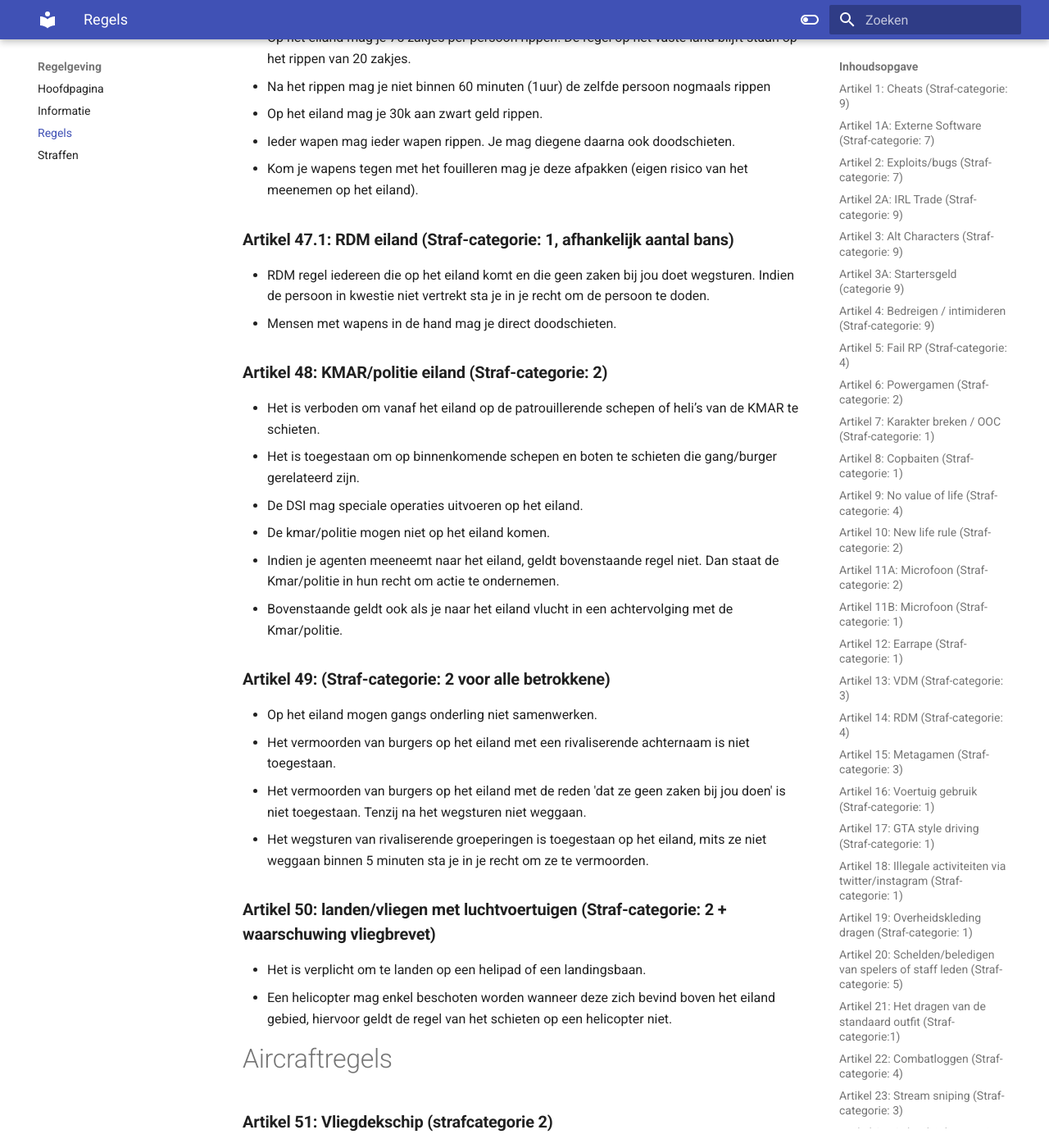
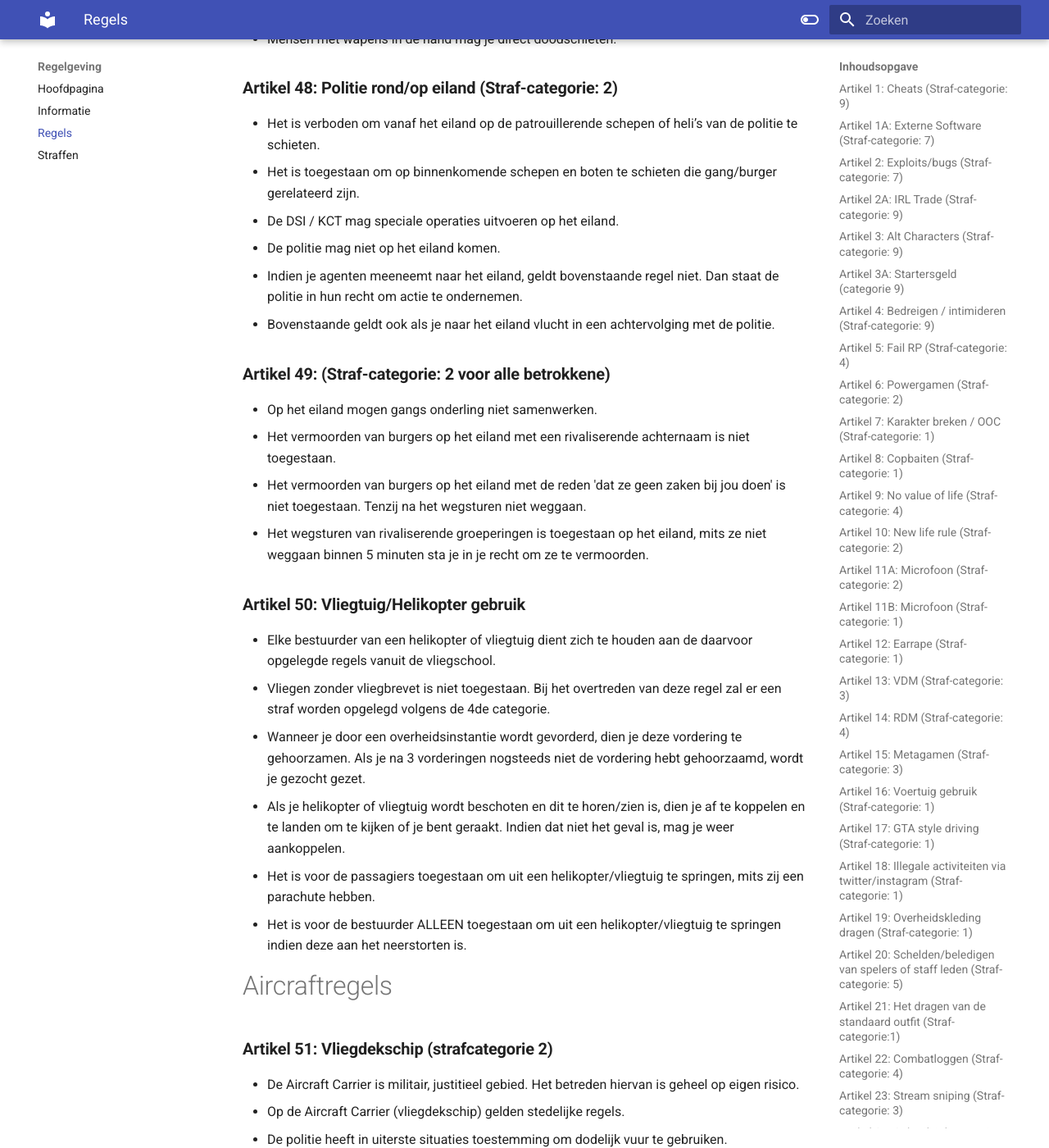
Before and after one commit to ZuiderVeenRP/apv, an MkDocs documentation site: the page built from docs/algemeen.md, in a window 1280 px wide and 1400 px high, scrolled down 19931 px. Shown: the whole window at 82% size. Built offline with MkDocs 1.6.1 and Material for MkDocs 9.7.7, drawn with Linux system fonts in a browser that asks for light colours; comment, search, counter and statistics services are not loaded; some of the changed text lies outside the part shown.

Commit message:
Update algemeen.md

```diff
--- a/docs/algemeen.md
+++ b/docs/algemeen.md
@@ -59,13 +59,6 @@
    - Praten terwijl je dood bent is niet toegestaan. Wanneer je op een manier gedood wordt dat tegen de server regels is, maak je een report aan.
    - een scenario waar je eigen belang en niet dat van een ander in acht genomen wordt. Of waarbij de roleplay van anderen ingevuld wordt
      voor eigen belangen en tot onrealistische dwang de scenario veranderd zal gezien worden als Fail RP.
-   - Elk bestuurder van een helikopter dient zich te houden aan de daarvoor opgelegde regels vanuit de vliegschool.
-   - Wanneer een helikopter/vliegtuig gevorderd wordt door de politie, dient deze direct het gebied te verlaten en mag niet terug
-     komen in dat gebied.
-   - Wanneer je gevorderd wordt door een overheidsinstantie, dien je hier aan te voldoen. Bij het niet voldoen zal straf-categorie 2 opgelegd worden. Mocht je na 3 vorderingen niet aan de vordering voldoen
-     dan zal er straff-categorie 2 opgelegd worden en een warn op je vliegbrevet.
-   - Als een heli beschoten wordt en dit te horen/zien is in de heli, dient de heli af te koppelen en te landen om te kijken of de heli is geraakt. Is dit niet het geval dan mag men weer aankoppelen.
-     Bij het niet voldoen zal straf-categorie 2 opgelegd worden.
    - **Indien een speler geen intentie toont om te roleplayen, staat een stafflid in zijn/haar recht om een straf uit te delen volgens de 9de categorie.**
 
 ### **Artikel 6: Powergamen (Straf-categorie: 2)**
@@ -201,7 +193,7 @@
 
 ### **Artikel 19: Overheidskleding dragen (Straf-categorie: 1)**
    - Jezelf voordoen als overheidspersoneel is niet toegestaan.
-   - Het dragen van kogelwerende vesten met een politie/kmar logo of welke valt onder overheidsdragende vesten is niet toegestaan.
+   - Het dragen van kogelwerende vesten met een politie logo of welke valt onder overheidsdragende vesten is niet toegestaan.
    - Het dragen van ANWB en/of Ambulance kleding en/of accessoires, zoals tassen is niet toegestaan.
 
 ### **Artikel 20: Schelden/beledigen van spelers of staff leden (Straf-categorie: 5)**
@@ -277,8 +269,8 @@
 - Een OV mag niet gecounterd worden tot 1 uur na de OV. Hieronder valt ook het rippen van de wapens. Van diegene die de OV gedaan hebben.
 - De onderhandelaar mag niet worden beschoten of worden gegijzeld tijdens een onderhandeling.
 - Vrienden als hostage nemen is niet toegestaan.
-- Minimale aantal politie/kmar in dienst voor een kleine bank en winkel is 4.
-- Minimale aantal politie/kmar in dienst voor een grote bank, jacht of humane labs is 7.
+- Minimale aantal politie in dienst voor een kleine bank en winkel is 4.
+- Minimale aantal politie in dienst voor een grote bank, jacht of humane labs is 7.
 - Maximale outside shooters:
 > 2 Winkel </br>
 > 3 Juwelier / Politie Bureau Blokkenpark / Lifeinvader & Tequi-la-la </br>
@@ -299,7 +291,7 @@
 - Witwassers overvallen is enkel toegestaan wanneer er gezien is dat de persoon het desbetreffende voertuig uit de cirkel haalt en/of op de witwas locatie de desbetreffende handeling uitvoert.
   - Het campen op de spawnlocaties van het voertuig en/of witwas locaties is niet toegestaan.
 - Je mag al het zwart geld rippen wat de groep witwassers bij zich hebben, of het witgeld wanneer je bewijs hebt dat iemand bezig is met witwassen. Dit geldt ook voor de bijrijdende voertuigen/convooi.
-- Het rippen van witwassers is toegestaan met 0 politie en 0 kmar.
+- Het rippen van witwassers is toegestaan met 0 politie.
 - Het omzeilen van de maximale aantal leden van een groepering (20), leidt tot directe ontbinding van de gang en/of officieelheid van de gang.
 - Het is verboden om nep meldingen te maken in de omgeving van een ganghuis met de intentie tot uitlokken van de criminelen, of het in de problemen werken van de rivaliserende groep.
 
@@ -312,13 +304,13 @@
 - Indien je onbewust voor een 2de keer wordt doodgeschoten in een gangwar omdat je op een bepaalde plek bent, is dit op eigen risico. Indien men er vanaf weet en je bewust nog een keer shoot, zal dit vallen onder artikel 14.
 
 ### **Artikel 32.2: Ontvoeren (Straf-categorie: 1)**
-- Het ontvoeren van burgers is toegestaan vanaf minimaal 2 politie/kmar in dienst.
+- Het ontvoeren van burgers is toegestaan vanaf minimaal 2 politie in dienst.
 - Een agent mag pas ontvoerd worden vanaf 4 agenten. Er moeten dus altijd 3 andere agenten in dienst zijn voordat je 1 agent mag ontvoeren. Er moeten dus 8 agenten indienst zijn om 2 agenten te ontvoeren enzovoort.
-  bij 7+ politie en 7+ kmar vervalt deze regel.
+  bij 7+ politie vervalt deze regel.
 - Een persoon mag je maximaal 90 minuten ontvoeren.
 - Het maximale bedrag wat je mag eisen voor een burger is 30k per burger.
-- Het maximale bedrag wat je mag eisen voor een indienst politie/kmar agent is 50k per ontvoerde politie/kmar agent.
-- Het maximale bedrag wat de politie/kmar mag geven is 500K.
+- Het maximale bedrag wat je mag eisen voor een indienst politie agent is 50k per ontvoerde politie agent.
+- Het maximale bedrag wat de politie mag geven is 500K.
 
 ### **Artikel 33: Maximaal toegestaan aantal leden criminele organisaties**
 - Het aantal toegestane leden in een criminele organisatie is 20 leden.
@@ -451,31 +443,34 @@
 - RDM regel iedereen die op het eiland komt en die geen zaken bij jou doet wegsturen. Indien de persoon in kwestie niet vertrekt sta je in je recht om de persoon te doden.
 - Mensen met wapens in de hand mag je direct doodschieten.
 
-### **Artikel 48: KMAR/politie eiland (Straf-categorie: 2)**
-- Het is verboden om vanaf het eiland op de patrouillerende schepen of heli’s van de KMAR te schieten.
+### **Artikel 48: Politie rond/op eiland (Straf-categorie: 2)**
+- Het is verboden om vanaf het eiland op de patrouillerende schepen of heli’s van de politie te schieten.
 - Het is toegestaan om op binnenkomende schepen en boten te schieten die gang/burger gerelateerd zijn.
-- De DSI mag speciale operaties uitvoeren op het eiland.
-- De kmar/politie mogen niet op het eiland komen.
-- Indien je agenten meeneemt naar het eiland, geldt bovenstaande regel niet. Dan staat de Kmar/politie in hun recht om actie te ondernemen.
-- Bovenstaande geldt ook als je naar het eiland vlucht in een achtervolging met de Kmar/politie.
+- De DSI / KCT mag speciale operaties uitvoeren op het eiland.
+- De politie mag niet op het eiland komen.
+- Indien je agenten meeneemt naar het eiland, geldt bovenstaande regel niet. Dan staat de politie in hun recht om actie te ondernemen.
+- Bovenstaande geldt ook als je naar het eiland vlucht in een achtervolging met de politie.
 
 ### **Artikel 49: (Straf-categorie: 2 voor alle betrokkene)**
 - Op het eiland mogen gangs onderling niet samenwerken.
 - Het vermoorden van burgers op het eiland met een rivaliserende achternaam is niet toegestaan.
 - Het vermoorden van burgers op het eiland met de reden  'dat ze geen zaken bij jou doen' is niet toegestaan. Tenzij na het wegsturen niet weggaan.
--  Het wegsturen van rivaliserende groeperingen is toegestaan op het eiland, mits ze niet weggaan binnen 5 minuten sta je in je recht om ze te vermoorden.
+- Het wegsturen van rivaliserende groeperingen is toegestaan op het eiland, mits ze niet weggaan binnen 5 minuten sta je in je recht om ze te vermoorden.
 
-### **Artikel 50: landen/vliegen met luchtvoertuigen (Straf-categorie: 2 + waarschuwing vliegbrevet)**
-- Het is verplicht om te landen op een helipad of een landingsbaan.
-- Een helicopter mag enkel beschoten worden wanneer deze zich bevind boven het eiland gebied, hiervoor geldt de regel van het schieten op een helicopter niet.
+### **Artikel 50: Vliegtuig/Helikopter gebruik**
+- Elke bestuurder van een helikopter of vliegtuig dient zich te houden aan de daarvoor opgelegde regels vanuit de vliegschool.
+- Vliegen zonder vliegbrevet is niet toegestaan. Bij het overtreden van deze regel zal er een straf worden opgelegd volgens de 4de categorie.
+- Wanneer je door een overheidsinstantie wordt gevorderd, dien je deze vordering te gehoorzamen. Als je na 3 vorderingen nogsteeds niet de vordering hebt gehoorzaamd, wordt je gezocht gezet.
+- Als je helikopter of vliegtuig wordt beschoten en dit te horen/zien is, dien je af te koppelen en te landen om te kijken of je bent geraakt. Indien dat niet het geval is, mag je weer aankoppelen.
+- Het is voor de passagiers toegestaan om uit een helikopter/vliegtuig te springen, mits zij een parachute hebben.
+- Het is voor de bestuurder ALLEEN toegestaan om uit een helikopter/vliegtuig te springen indien deze aan het neerstorten is.
 
 # Aircraftregels
 
 ### **Artikel 51: Vliegdekschip (strafcategorie 2)**
 - De Aircraft Carrier is militair, justitieel gebied. Het betreden hiervan is geheel op eigen risico.
 - Op de Aircraft Carrier (vliegdekschip) gelden stedelijke regels.
-- De KMAR/POLITIE heeft in uiterste situaties toestemming om dodelijk vuur te gebruiken.
-- De Aircraft Carrier betreft een NoFlightZone.
+- De politie heeft in uiterste situaties toestemming om dodelijk vuur te gebruiken.
 - Het landen, blijven hangen of andere bewegingen rondom de Aircraft Carrier is geheel op eigen risico.
 
 ### Artikel 51A: Helicopter op eiland regel:
```
Also changed, not shown: other parts of docs/algemeen.md (+0 -1 lines).
